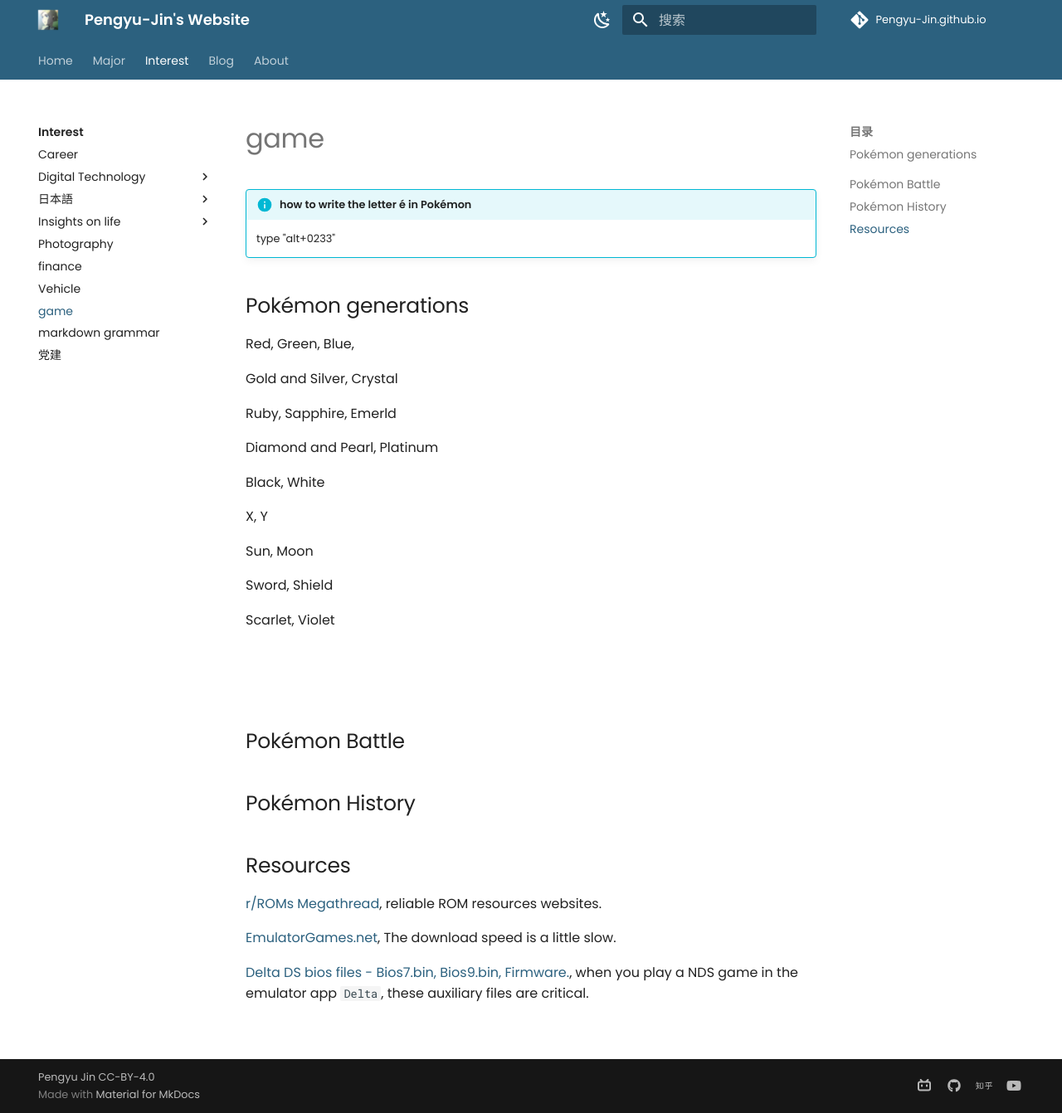
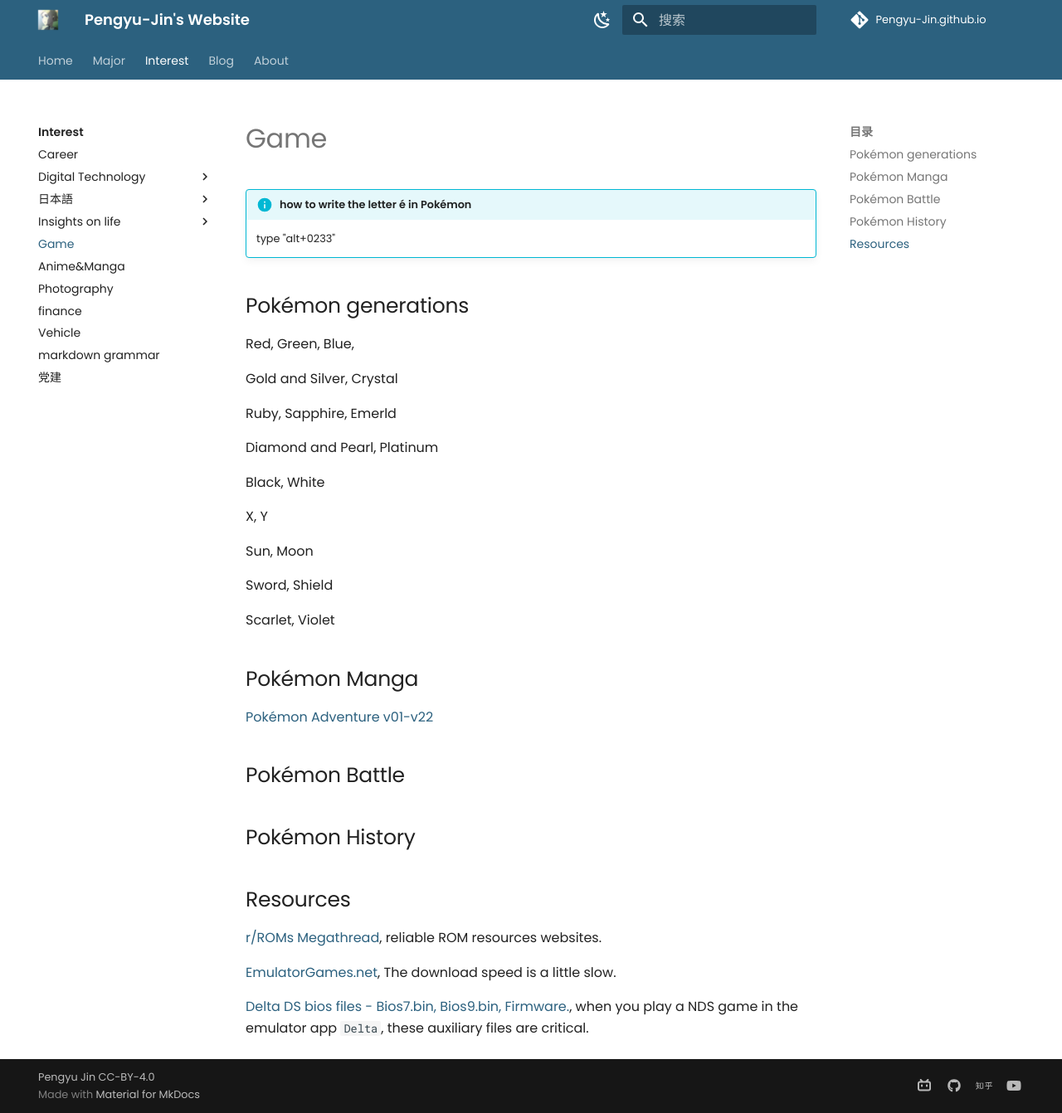
Before and after one commit to Pengyu-Jin/Pengyu-Jin.github.io, an MkDocs documentation site: the page built from docs/interest/game/pokemon.md, in a window 1280 px wide and 1342 px high. Shown: the whole window at 83% size. Built offline with MkDocs 1.6.1 and Material for MkDocs 9.7.7, drawn with Linux system fonts in a browser that asks for light colours; comment, search, counter and statistics services are not loaded.

Commit message:
update manga

```diff
--- a/docs/interest/game/pokemon.md
+++ b/docs/interest/game/pokemon.md
@@ -23,7 +23,10 @@
 Scarlet, Violet
 
 
-##
+## Pokémon Manga
+
+[Pokémon Adventure v01-v22](http://www.bookgn.com/19805-pokmon-adventures-v01-v22-2009-2014.html){:target="_blank"}
+
 
 ## Pokémon Battle
 
--- a/mkdocs.yml
+++ b/mkdocs.yml
@@ -55,10 +55,11 @@
           - Shawshank: interest/LifeRoad/shawshank.md
           - The secret to Nintendo's success: interest/LifeRoad/nintendo.md
           - 僕が死のうと思ったのは: interest/LifeRoad/mika.md
+      - Game: interest/game/pokemon.md
+      - Anime&Manga: interest/anime&manga/source.md
       - Photography: interest/photography/z5.md
       - finance: interest/finance/learn1.md
       - Vehicle: interest/Vehicle/Vehicle_infor.md
-      - game: interest/game/pokemon.md
       - markdown grammar: interest/markdown/markdown.md
       - 党建: interest/party building/info.md
 
```
Also changed, not shown: docs/interest/anime&manga/source.md (added, +1 -0 lines).
